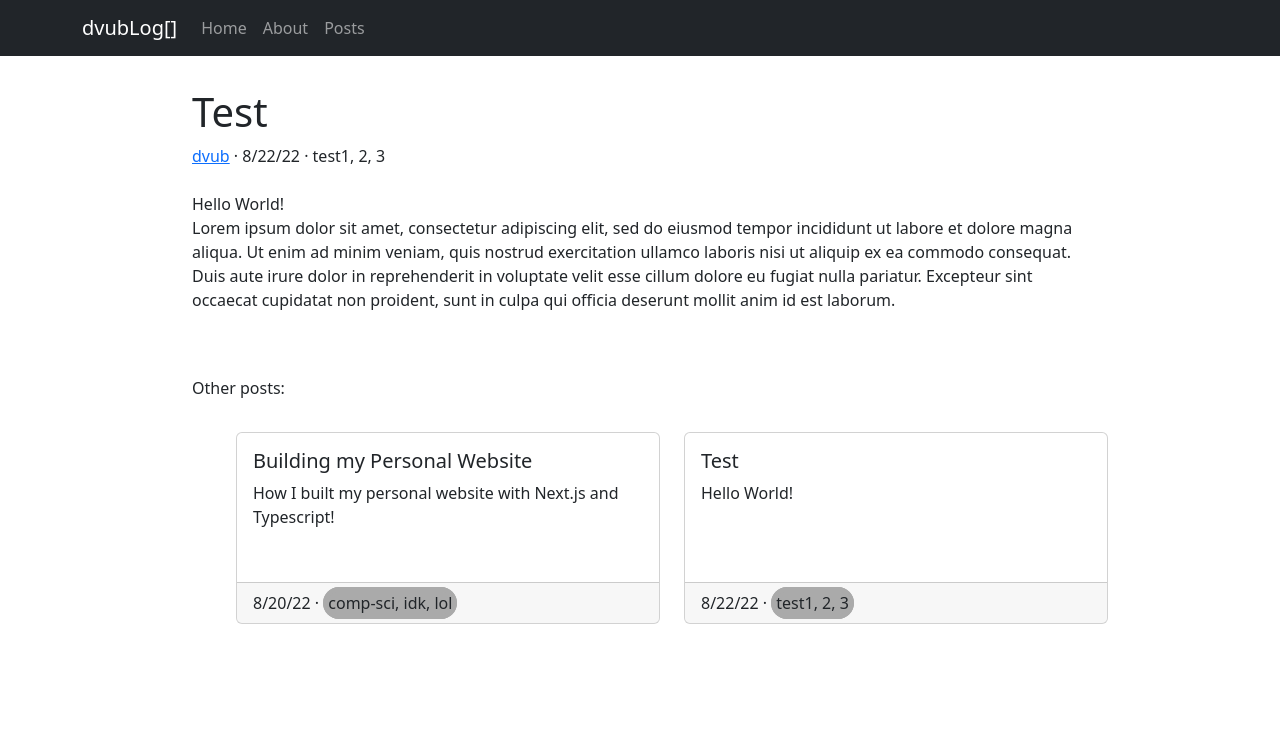
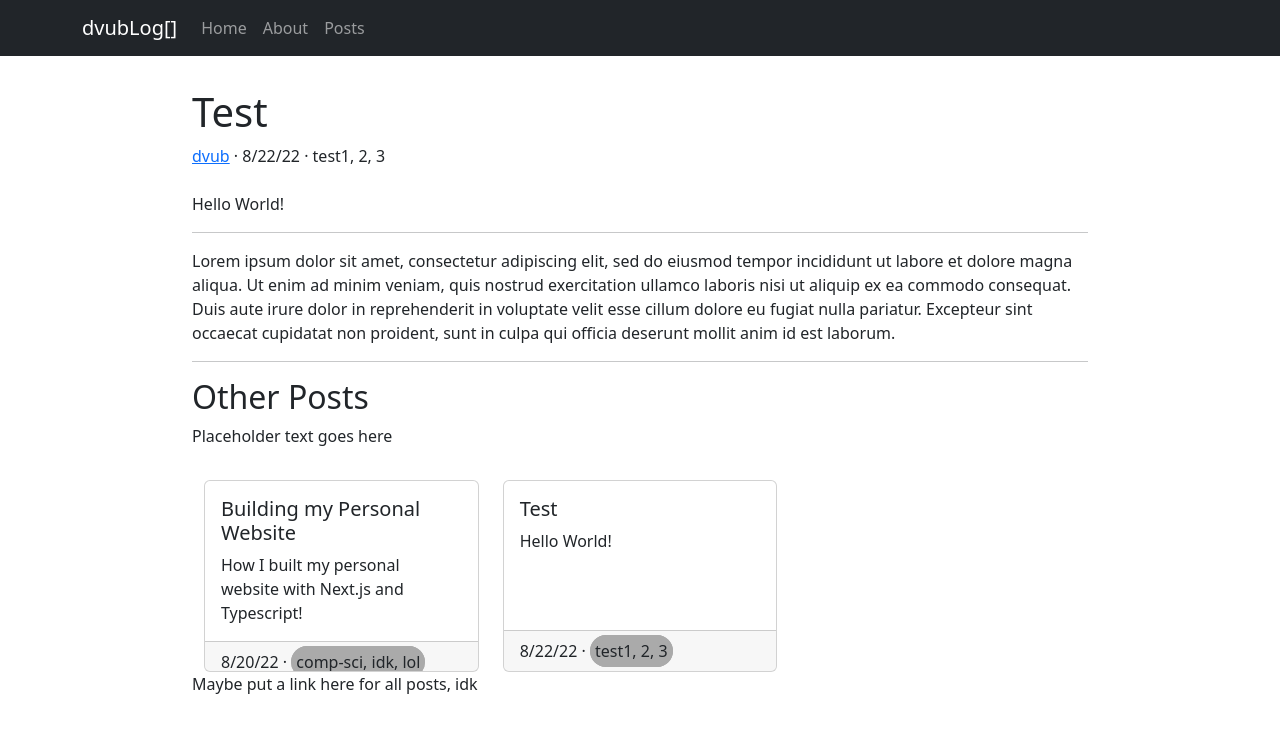
Before and after one commit to dvub/dvub-site, a Next.js app: page /posts/test in a window 1280 px wide. Shown: the top 732 px of the page. Built offline with nearby package versions, Linux system fonts and the light colour scheme; a small style sheet from the web is missing.

Commit message:
centralized style

```diff
--- a/components/layout.tsx
+++ b/components/layout.tsx
@@ -17,13 +17,6 @@ const Layout: FC<Props> = (props) => {
     const { children, meta } = props;
     const { title, author, date, authorLink, description, tags } = meta;
 
-    const sideMargin = '15%';
-    const bodyStyle: CSS.Properties = {
-        textAlign: 'left',
-        marginLeft: sideMargin,
-        marginRight: sideMargin,
-        marginTop: '2rem',
-    }
 
     const [metas, setMetas] = useState<Metadata[]>([]);
     const [isLoading, setLoading] = useState(false);
@@ -62,7 +55,7 @@ const Layout: FC<Props> = (props) => {
                 <link rel="stylesheet" href="https://unpkg.com/dracula-prism/dist/css/dracula-prism.css" />
             </Head>
 
-            <div style={bodyStyle}>
+            <div>
 
                 {/* title, author, date, etc */}
                 <header>
@@ -71,23 +64,28 @@ const Layout: FC<Props> = (props) => {
                     <br /><br />
                     {description}
                 </header>
-
+                <hr/>
 
                 {/* props.children will render the standard md content*/}
                 <div>
                     {children}
                 </div>
+                <hr/>
+                {/*footer goes here */}
+                <footer>
 
-
-                {/*footer goes here */}
-                <footer style={{marginTop: '4rem'}}>
-                    Other posts:
-                    <Container style={{ margin: '2rem' }}>
-                        <Row xs={2}> {/* 2 items per row*/}
+                    <div>
+                        <h2>Other Posts</h2>
+                        Placeholder text goes here
+                    </div>
+                    <Container style={{marginTop: '2rem'}}>
+                        <Row xs={1} md={2} lg={2} xl={3}>
                             {listItems}
                         </Row>
                     </Container>
+                    Maybe put a link here for all posts, idk
                 </footer>
+
             </div>
         </div>
     );
--- a/pages/_app.tsx
+++ b/pages/_app.tsx
@@ -2,14 +2,23 @@ import '../styles/globals.css'
 import type { AppProps } from 'next/app'
 import 'bootstrap/dist/css/bootstrap.min.css';
 import CustomNavBar from '../components/navbar';
+import CSS from 'csstype'
 
 function MyApp({ Component, pageProps }: AppProps) {
+  const style: CSS.Properties = {
+    marginRight: '15%',
+    marginLeft: '15%',
+    marginTop: '2rem'
+  };
+
   return (
-    <>
-      <CustomNavBar />
-      <Component {...pageProps} />
+    <div>
+      <CustomNavBar></CustomNavBar>
+      <div style={style}>
+        <Component {...pageProps} ></Component>
+      </div>
 
-    </>
+    </div>
   );
 }
 
```
